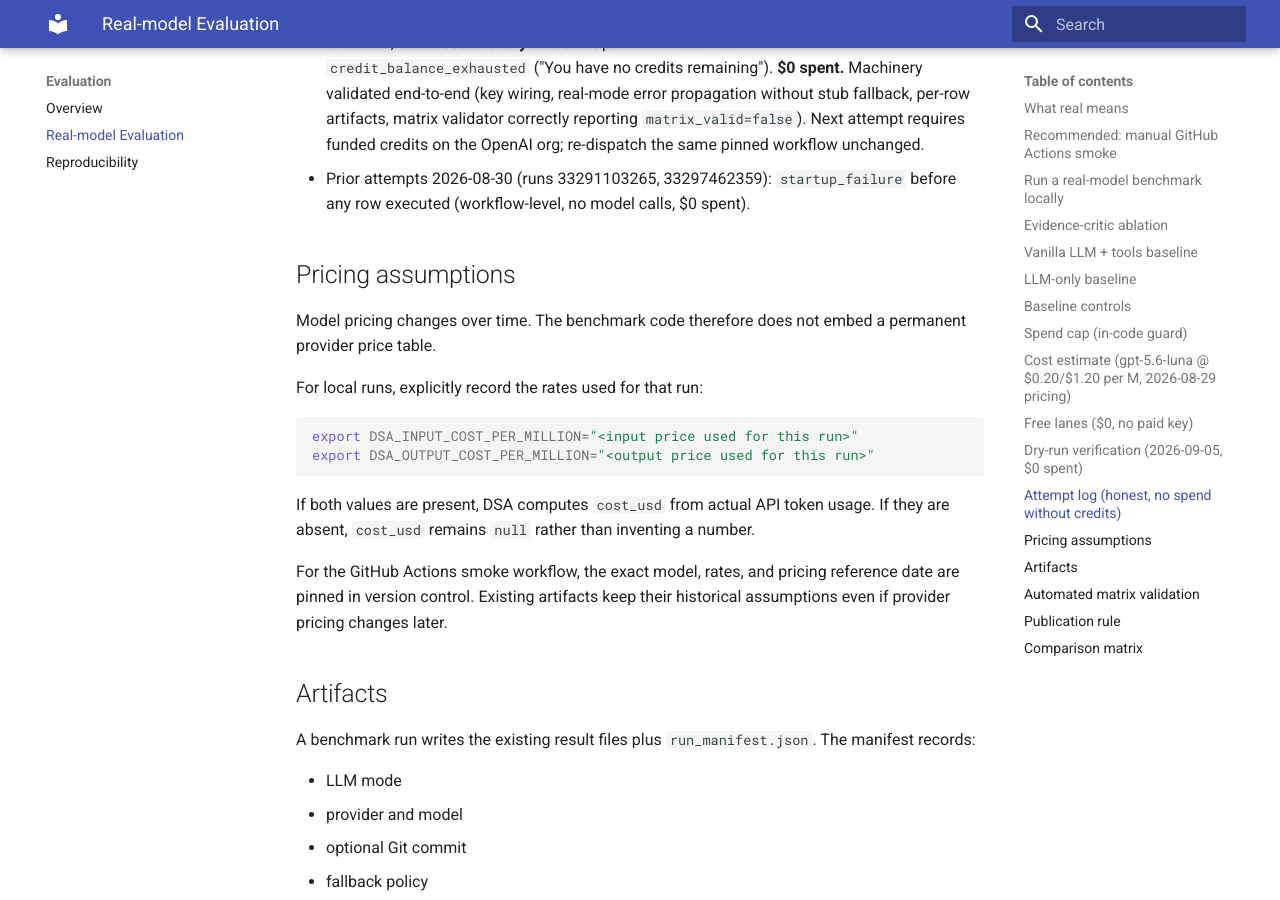
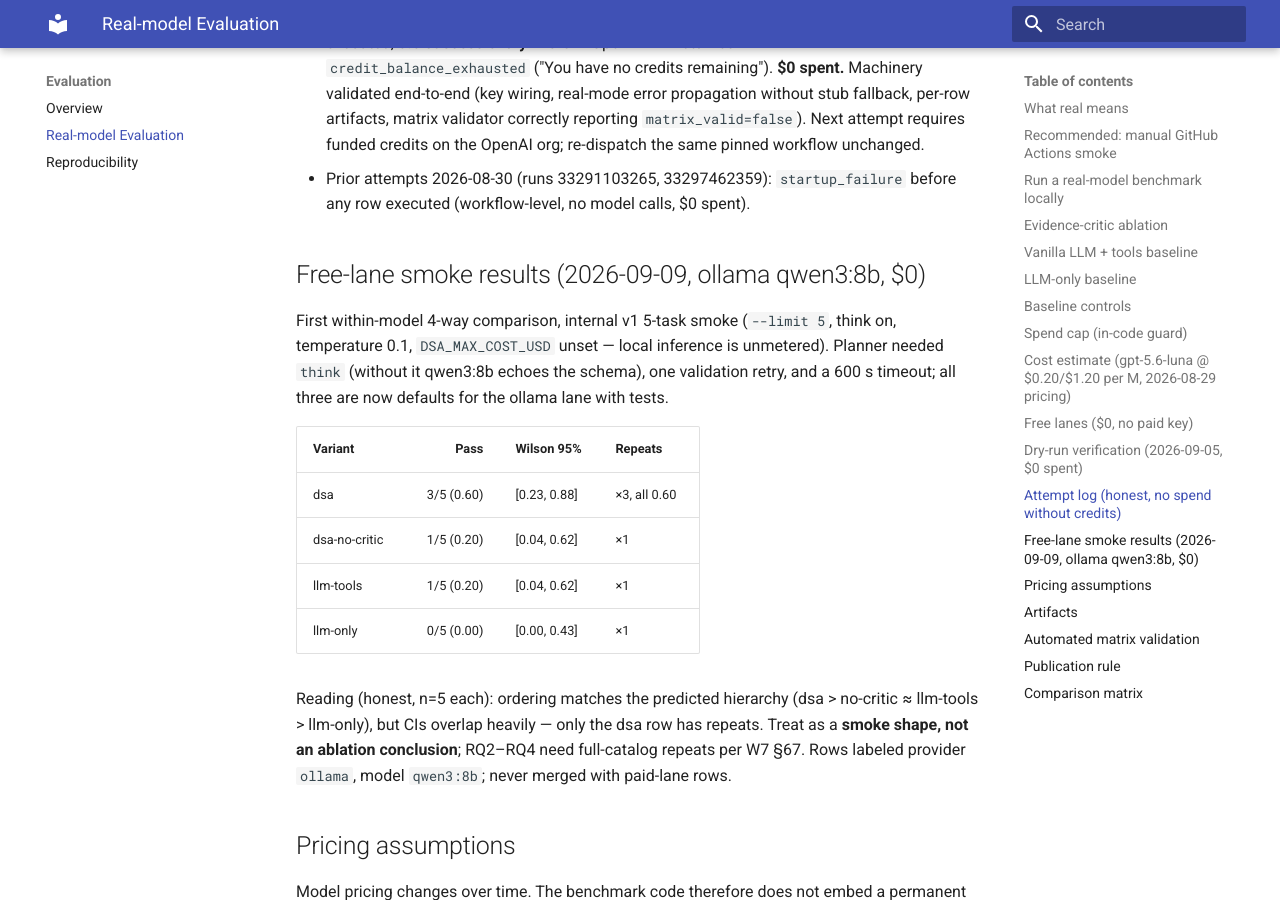
Before and after one commit to Jackxiaozhiren/data-science-agent, an MkDocs documentation site: the page built from docs/real-model-evaluation.md, in a window 1280 px wide and 900 px high, scrolled down 6231 px. Built offline with MkDocs 1.6.1 and Material for MkDocs 9.7.7, drawn with Linux system fonts in a browser that asks for light colours.

Commit message:
feat(llm): ollama think/temperature/timeout + planner validation retry + free-lane smoke results
qwen3:8b needs think:true for valid structured plans (schema-echo without),
600s timeout, temp 0.1 (all ollama-lane defaults, overridable, tested).
_real_llm_plan retries once with validator feedback (bounded, model-agnostic).
Free-lane 4-way smoke (5 tasks, $0): dsa 0.60x3, no-critic 0.20, llm-tools
0.20, llm-only 0.00 — shape matches hierarchy, CIs overlap, recorded as smoke
not ablation. Full suite green; vendor resynced.

```diff
--- a/docs/real-model-evaluation.md
+++ b/docs/real-model-evaluation.md
@@ -221,6 +221,27 @@ mismatch). The machinery cannot be gamed with stub runs — verified, not assume
 - Prior attempts 2026-08-30 (runs 33291103265, 33297462359): `startup_failure`
   before any row executed (workflow-level, no model calls, $0 spent).
 
+## Free-lane smoke results (2026-09-09, ollama qwen3:8b, $0)
+
+First within-model 4-way comparison, internal v1 5-task smoke
+(`--limit 5`, think on, temperature 0.1, `DSA_MAX_COST_USD` unset — local
+inference is unmetered). Planner needed `think` (without it qwen3:8b echoes
+the schema), one validation retry, and a 600 s timeout; all three are now
+defaults for the ollama lane with tests.
+
+| Variant | Pass | Wilson 95% | Repeats |
+|---|---:|---|---|
+| dsa | 3/5 (0.60) | [0.23, 0.88] | ×3, all 0.60 |
+| dsa-no-critic | 1/5 (0.20) | [0.04, 0.62] | ×1 |
+| llm-tools | 1/5 (0.20) | [0.04, 0.62] | ×1 |
+| llm-only | 0/5 (0.00) | [0.00, 0.43] | ×1 |
+
+Reading (honest, n=5 each): ordering matches the predicted hierarchy
+(dsa > no-critic ≈ llm-tools > llm-only), but CIs overlap heavily — only the
+dsa row has repeats. Treat as a **smoke shape, not an ablation conclusion**;
+RQ2–RQ4 need full-catalog repeats per W7 §67. Rows labeled
+provider `ollama`, model `qwen3:8b`; never merged with paid-lane rows.
+
 ## Pricing assumptions
 
 Model pricing changes over time. The benchmark code therefore does not embed a permanent provider price table.
```
Also changed, not shown: 2 other files.
